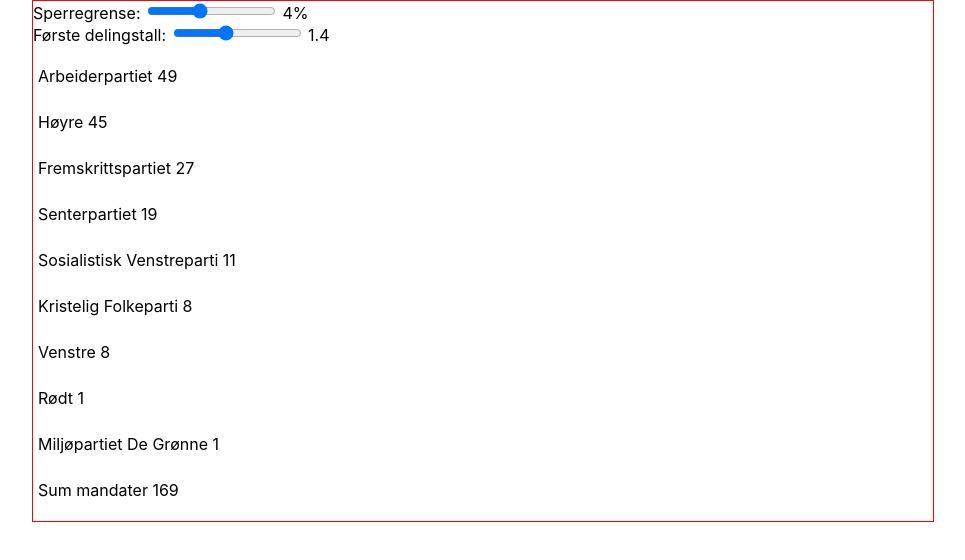
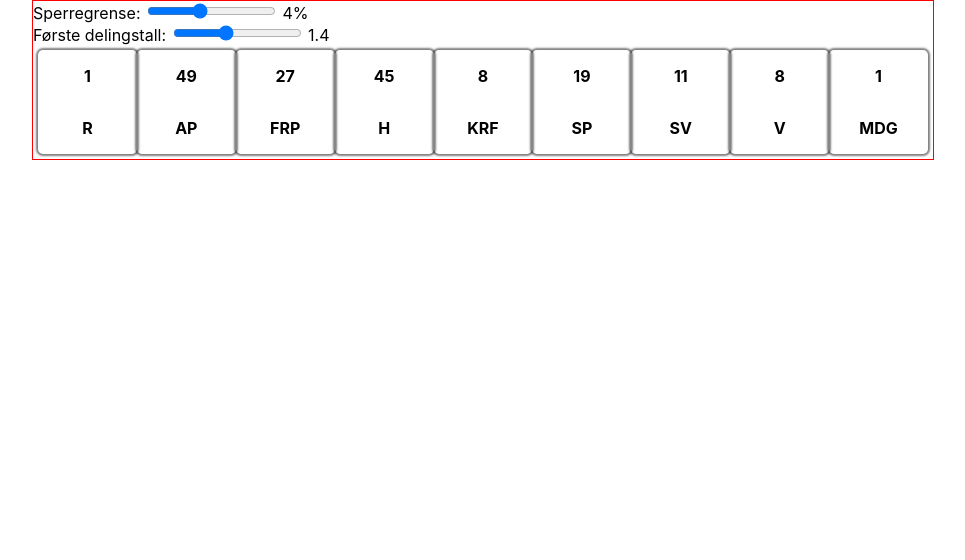
Before and after one commit to SemiGnu/demokrati, a React (Create React App) app: page / in a window 1280 px wide. Shown: the top 560 px of the page, without its empty margins (157-1122 px from the left). Built offline with nearby package versions, Linux system fonts and the light colour scheme.

Commit message:
fikset utregning, begynt style

```diff
--- a/src/Democracy/Democracy.tsx
+++ b/src/Democracy/Democracy.tsx
@@ -2,10 +2,11 @@
 import { jsx, css } from '@emotion/core'
 import React from 'react'
 import { dataset } from './../db'
+import Party from './Party/Party'
 
 
 
-interface IParty {
+export interface IParty {
     index: number
     name: string
     shortName: string
@@ -55,8 +56,10 @@
         }
     }
 
-    pCss = css`
+    partiesCss = css`
         padding: 5px;
+        display: flex;
+        flex-flow: row;
     `
 
     loadParties(): IParty[] {
@@ -97,7 +100,6 @@
         regions[0].votes.forEach(r => r.mandates = 0)
         regions.forEach(region => {
             region.votes = region.votes.map(v => { return { ...v, votes: v.votes / divisor } })
-            if (bar <= 0) region.mandates++
             for (let i = region.mandates; i > 0; i--) {
                 region.votes = region.votes.sort((a, b) => this.sainteLagueSort(a, b, divisor))
                 region.votes[0].mandates++
@@ -114,11 +116,13 @@
         let testParties: { party: IParty, mandates: number }[] = []
         const testValid = (tp: any) => {
             if (tp.mandates - tp.party.mandates < 0) {
-                eligibleParties.splice(eligibleParties.indexOf(tp.party))
+                console.log(tp)
+                eligibleParties.splice(eligibleParties.indexOf(tp.party), 1)
                 validLevelling = false
             }
         }
         while (!validLevelling) {
+            console.log(eligibleParties, totalMandates)
             testParties = eligibleParties.map(ep => { return { party: ep, mandates: 0 } })
             totalMandates = eligibleParties.reduce((acc, curr) => acc + curr.mandates, regions.length)
             for (let i = totalMandates; i > 0; i--) {
@@ -145,28 +149,30 @@
         const newRegions = this.loadRegions(newParties)
         this.calculateDelegates(newRegions, this.state.divisor, newBar)
         this.calculateLevellingMandates(newRegions, newParties, this.state.divisor, newBar)
-        this.setState({parties: newParties, regions: newRegions, bar: newBar})
+        this.setState({ parties: newParties, regions: newRegions, bar: newBar })
     }
 
     divisorChangedHandler = (e: any) => {
-        const newDivisor = e.target.value / 10 +1
-        console.log(newDivisor)
+        const newDivisor = e.target.value / 10 + 1
         const newParties = this.loadParties()
         const newRegions = this.loadRegions(newParties)
         this.calculateDelegates(newRegions, newDivisor, this.state.bar)
         this.calculateLevellingMandates(newRegions, newParties, newDivisor, this.state.bar)
-        this.setState({parties: newParties, regions: newRegions, divisor: newDivisor})
+        this.setState({ parties: newParties, regions: newRegions, divisor: newDivisor })
     }
 
 
 
     render() {
-        const parties = this.state.parties.filter(p => p.mandates > 0).sort((a, b) => b.mandates - a.mandates).map((p, i) => <p key={i} css={this.pCss}>{p.name} {p.mandates} </p>)
-        parties.push(<p key='sum' css={this.pCss}>Sum mandater {this.state.parties.reduce((acc, curr) => acc + curr.mandates, 0)} </p>)
+        const parties = this.state.parties.filter(p => p.mandates > 0).map((p, i) =>
+            <Party key={i} party={p} />)
+
         return <div>
             Sperregrense: <input type="range" min="0" max="10" value={this.state.bar * 100} onChange={this.barChangedHandler} /> {this.state.bar * 100}%<br />
             Første delingstall: <input type="range" min="0" max="10" value={Math.round((this.state.divisor - 1) * 10)} onChange={this.divisorChangedHandler} /> {this.state.divisor}<br />
-            {parties}
+            <div css={this.partiesCss} >
+                {parties}
+            </div>
         </div>
     }
 }
--- /dev/null
+++ b/src/Democracy/Party/Party.tsx
@@ -0,0 +1,34 @@
+/** @jsx jsx */
+import { jsx, css } from '@emotion/core'
+import React from 'react'
+import {IParty} from './../Democracy'
+
+interface IProps {
+    party: IParty
+}
+
+const containerCss = css`
+    width:100px;
+    padding 5px;
+    marigin: 5px;
+    box-shadow: 0 0 2px 2px rgba(0,0,0,0.5);
+    // border: 1px solid #888;
+    border-radius: 5px;
+    display: flex;
+    flex-direction: column;
+    justify-content: center;
+    align-items: stretch;
+`
+const pCss = css`
+    font-weight: 700;
+    text-align: center;
+`
+
+const party: React.FC<IProps> = (props) => {
+    return <div css={containerCss}>
+        <p css={pCss} >{props.party.mandates}</p>
+        <p css={pCss} >{props.party.shortName}</p>
+    </div>
+}
+
+export default party
```
Also changed, not shown: 1 other file (tests, documents, lock files or other folders).
